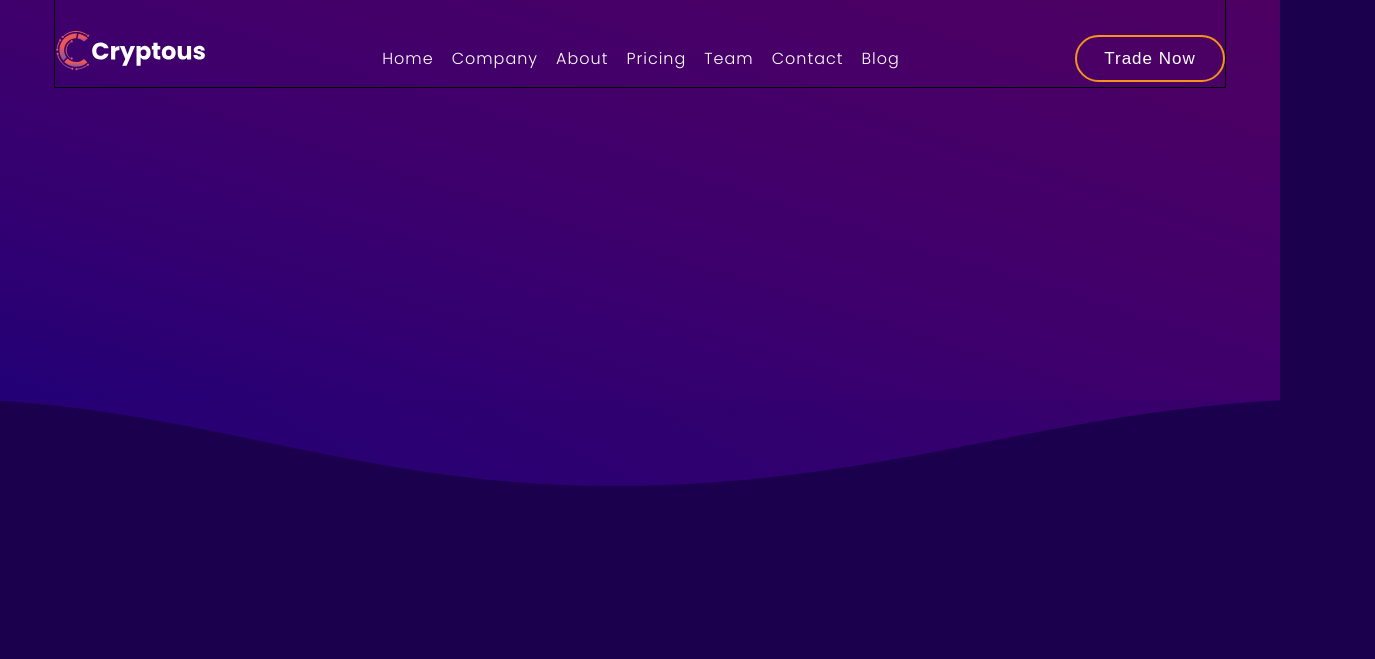
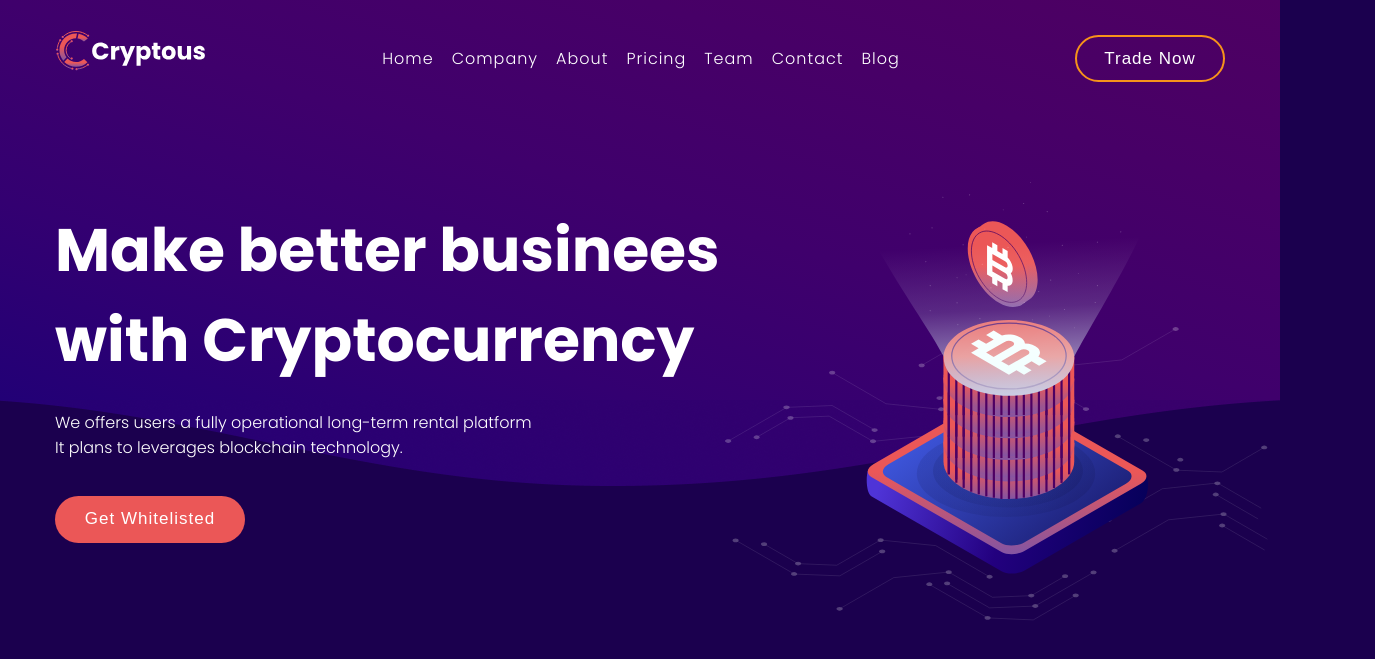
Before and after one commit to Juryioe/Crypto-Page-Bit, a plain HTML site: page index.html in a window 1280 px wide. Shown: the whole page, 1375 px wide, since content can reach past the window. Drawn offline with Linux system fonts and the light colour scheme.

Commit message:
promo section done

```diff
--- /dev/null
+++ b/grid.css
@@ -0,0 +1,47 @@
+.row {
+  display: flex;
+  gap: 15px;
+  margin-bottom: 15px;
+}
+
+.col {
+  background-color: gray;
+  height: 40px;
+}
+
+.col-12 {
+  width: 100%;
+}
+.col-11 {
+  width: 91.66666666666667%;
+}
+.col-10 {
+  width: 83.33333333333333%;
+}
+.col-9 {
+  width: 75%;
+}
+.col-8 {
+  width: 66.66666666666667%;
+}
+.col-7 {
+  width: 58.33333333333333%;
+}
+.col-6 {
+  width: 50%;
+}
+.col-5 {
+  width: 41.66666666666667%;
+}
+.col-4 {
+  width: 33.3333333333%;
+}
+.col-3 {
+  width: 25%;
+}
+.col-2 {
+  width: 16.66666666666667%;
+}
+.col-1 {
+  width: 8.333333333333333%;
+}
--- a/index.html
+++ b/index.html
@@ -5,14 +5,15 @@
     <meta charset="UTF-8">
     <meta name="viewport" content="width=device-width, initial-scale=1.0">
     <title>Document</title>
+    <link rel="stylesheet" href="grid.css">
     <link rel="stylesheet" href="styles.min.css">
 </head>
 
 <body>
-    <div class="promo">
+    <div class="promo_bg">
         <header>
-            <img src="img/logo.svg" alt="logo_img" class="logo">
             <nav>
+                <img src="img/logo.svg" alt="logo_img" class="logo">
                 <ul>
                     <li><a href="#">Home</a></li>
                     <li><a href="#">Company</a></li>
@@ -22,9 +23,20 @@
                     <li><a href="#">Contact</a></li>
                     <li><a href="#">Blog</a></li>
                 </ul>
+                <button><a href="#">Trade Now</a></button>
             </nav>
-            <button><a href="#">Trade Now</a></button>
         </header>
+        <main>
+            <section class="promo">
+                <div class="container">
+                    <img class="header_img" src="img/header_img.svg" alt="image">
+                    <h1 class="header_title">Make better businees <br>with Cryptocurrency</h1>
+                    <p class="header_subtitle">We offers users a fully operational long-term rental platform<br>It
+                        plans to leverages blockchain technology.</p>
+                    <button class="white_listed"><a href="#">Get Whitelisted</a></button>
+                </div>
+            </section>
+        </main>
     </div>
     <div class="promo_bottom_img"></div>
 
--- a/styles.scss
+++ b/styles.scss
@@ -1,6 +1,11 @@
 @import url("https://fonts.googleapis.com/css2?family=Poppins:wght@100;200;300;400;500;600;700;800;900&display=swap");
 
+* {
+  box-sizing: border-box;
+}
+
 body {
+  width: 100vw;
   margin: 0;
   padding: 0;
   a {
@@ -11,59 +16,13 @@ body {
   background-color: #1b004e;
 }
 
-* {
-  box-sizing: border-box;
+.container {
+  position: relative;
+  width: 1170px;
+  margin: 0 auto;
 }
 
-.row {
-  display: flex;
-  gap: 15px;
-  margin-bottom: 15px;
-}
-
-.col {
-  background-color: gray;
-  height: 40px;
-}
-
-.col-12 {
-  width: 100%;
-}
-.col-11 {
-  width: 91.66666666666667%;
-}
-.col-10 {
-  width: 83.33333333333333%;
-}
-.col-9 {
-  width: 75%;
-}
-.col-8 {
-  width: 66.66666666666667%;
-}
-.col-7 {
-  width: 58.33333333333333%;
-}
-.col-6 {
-  width: 50%;
-}
-.col-5 {
-  width: 41.66666666666667%;
-}
-.col-4 {
-  width: 33.3333333333%;
-}
-.col-3 {
-  width: 25%;
-}
-.col-2 {
-  width: 16.66666666666667%;
-}
-.col-1 {
-  width: 8.333333333333333%;
-}
-
-.promo {
+.promo_bg {
   width: 100%;
   height: 400px;
   background-image: linear-gradient(
@@ -74,15 +33,17 @@ body {
     #470067,
     #4e0062
   );
-  background-repeat: no-repeat;
+  background-repeat: repeat-x;
+
   header {
+    margin: 0px auto;
+    padding-top: 30px;
+    width: 1170px;
+    nav {
       display: flex;
       align-items: center;
       justify-content: space-between;
-    margin: 0px auto;
-    padding-top: 30px;
-    width: 1170px;
-    outline: 1px solid black;
+
       img.logo {
         transform: translateY(-8px);
       }
@@ -90,6 +51,7 @@ body {
         margin-left: -42px;
         list-style: none;
         display: flex;
+        flex-wrap: wrap;
         font-weight: 300;
         letter-spacing: 1px;
         li {
@@ -114,6 +76,7 @@ body {
       }
     }
   }
+}
 .promo_bottom_img {
   margin: 0 auto;
   background: url(img/bg_slice.png);
@@ -122,3 +85,40 @@ body {
   height: 86px;
   width: 100%;
 }
+
+section.promo {
+  img.header_img {
+    width: 650px;
+    top: 15px;
+    left: 670px;
+    position: absolute;
+  }
+  h1.header_title {
+    color: white;
+    font-size: 60px;
+    padding-top: 68px;
+  }
+  p.header_subtitle {
+    color: white;
+    font-weight: 300;
+    font-size: 16px;
+    margin-top: -25px;
+  }
+  button.white_listed {
+    color: white;
+    font-size: 17px;
+    background-color: #eb5757;
+    border: 0;
+    border-radius: 50px;
+    height: 47px;
+    width: 190px;
+    margin: 20px 0 0 0;
+    letter-spacing: 1px;
+  }
+}
+
+@media screen and (max-width: 1140px) {
+  li {
+    letter-spacing: 0;
+  }
+}
```
Also changed, not shown: styles.min.css, 1 other file. Lines whose indentation alone changed are shown as unchanged.
